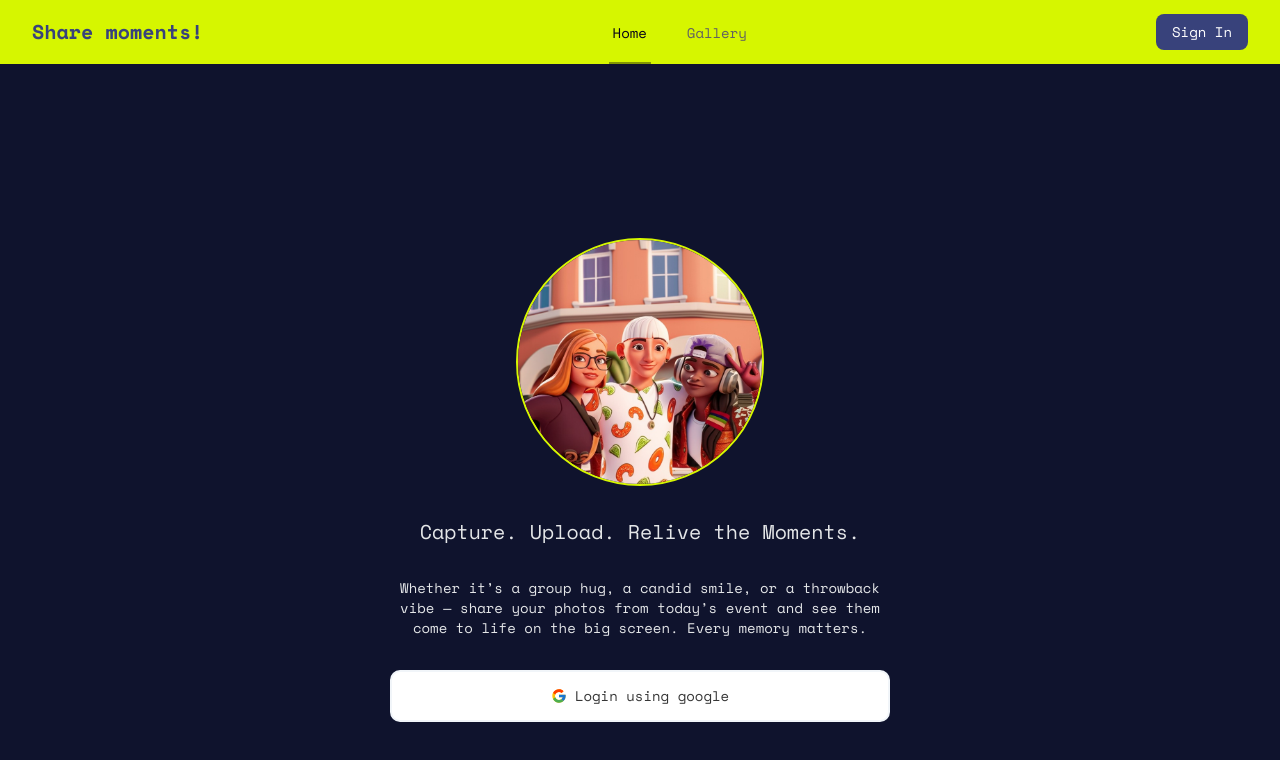
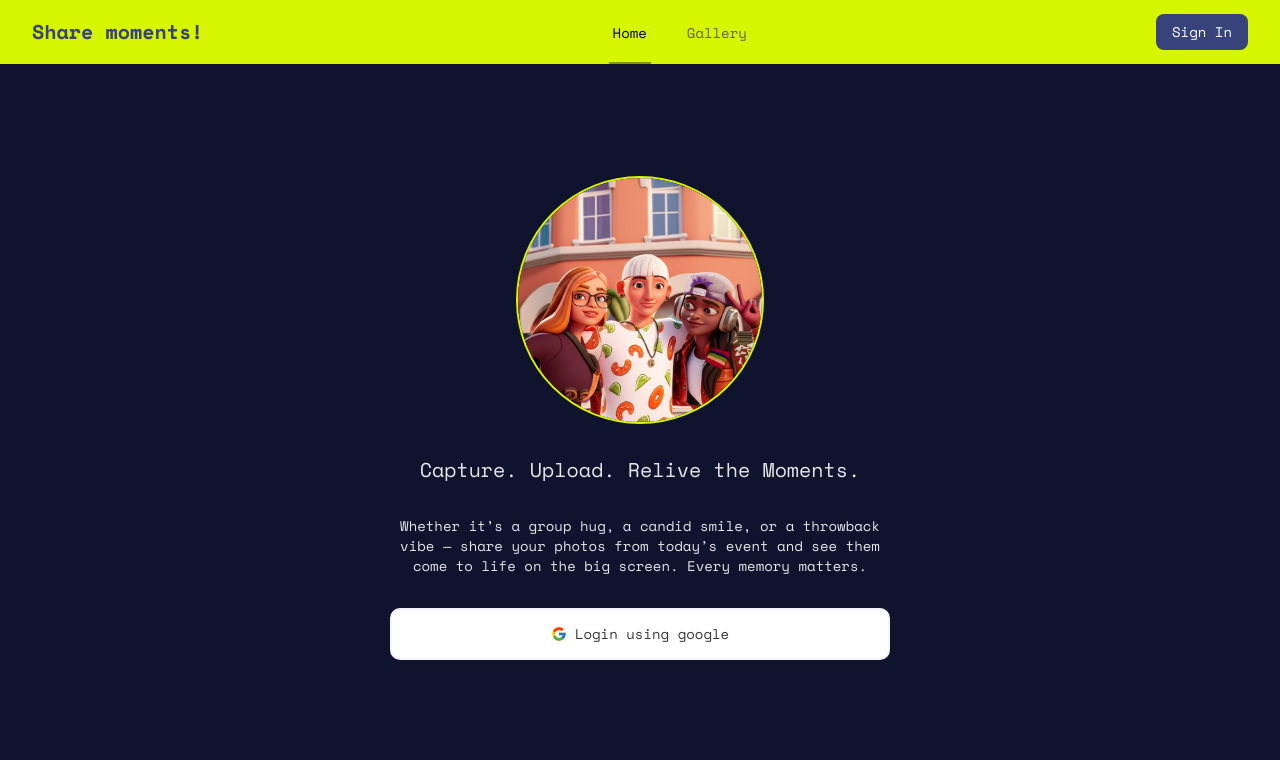
Before and after one commit to zakiezabar/alumni-photo, a Next.js app: page / in a window 1280 px wide. Shown: the top 760 px of the page. Built offline with nearby package versions, Linux system fonts and the light colour scheme; no server answers.

Commit message:
fix home

```diff
--- a/app/page.tsx
+++ b/app/page.tsx
@@ -16,8 +16,8 @@ export default function Home() {
   const confettiRef = useRef<ConfettiRef>(null);
 
   return (
-    <div className="h-screen flex items-center justify-center flex-col gap-8 w-[500px]">
-      <div className="relative w-62 h-62 ">
+    <div className="h-screen flex items-center pt-24 flex-col gap-8 w-full lg:w-[500px]">
+      <div className="relative w-62 h-62">
         <Image
           src="/images/group-photo.jpeg"
           fill
```
